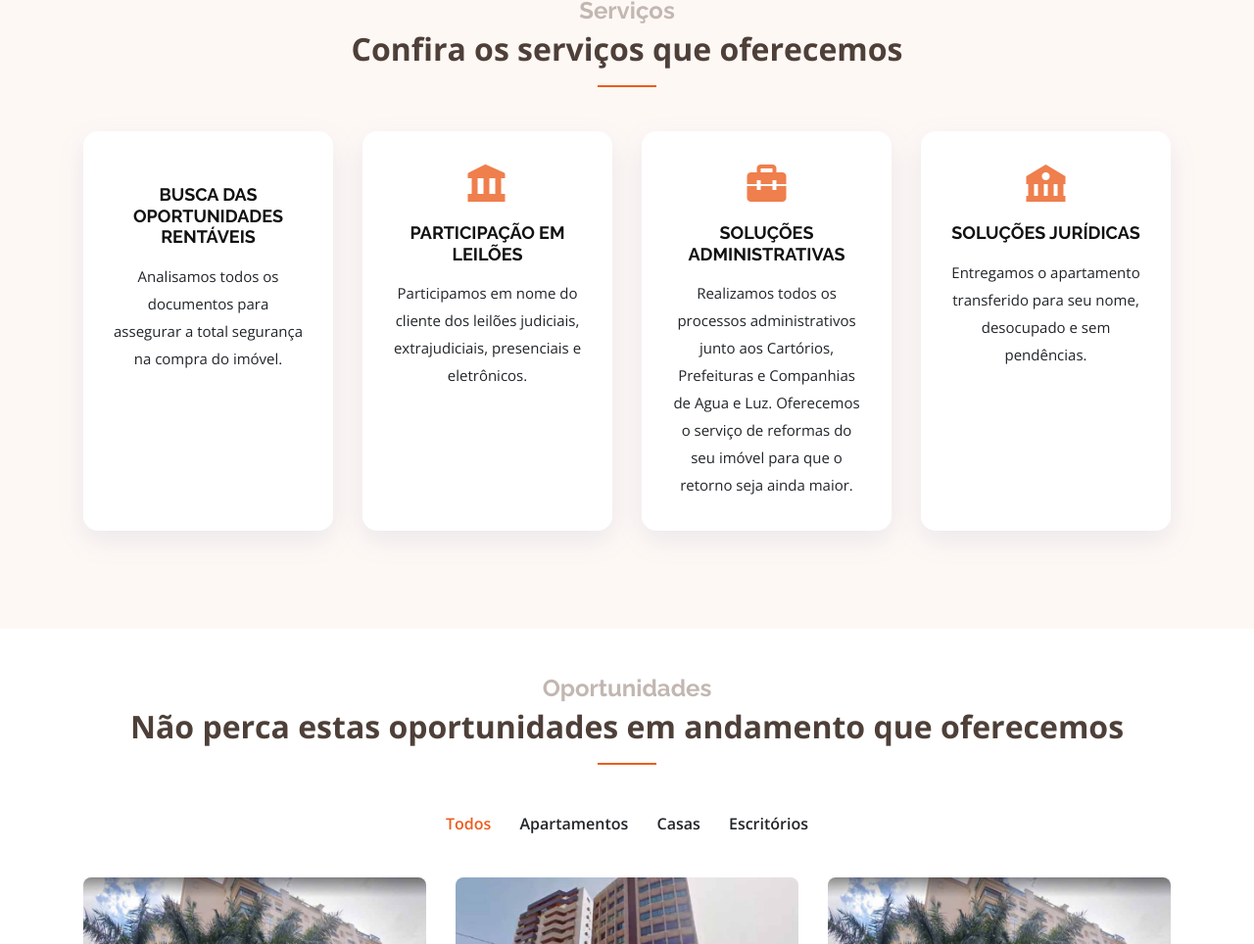
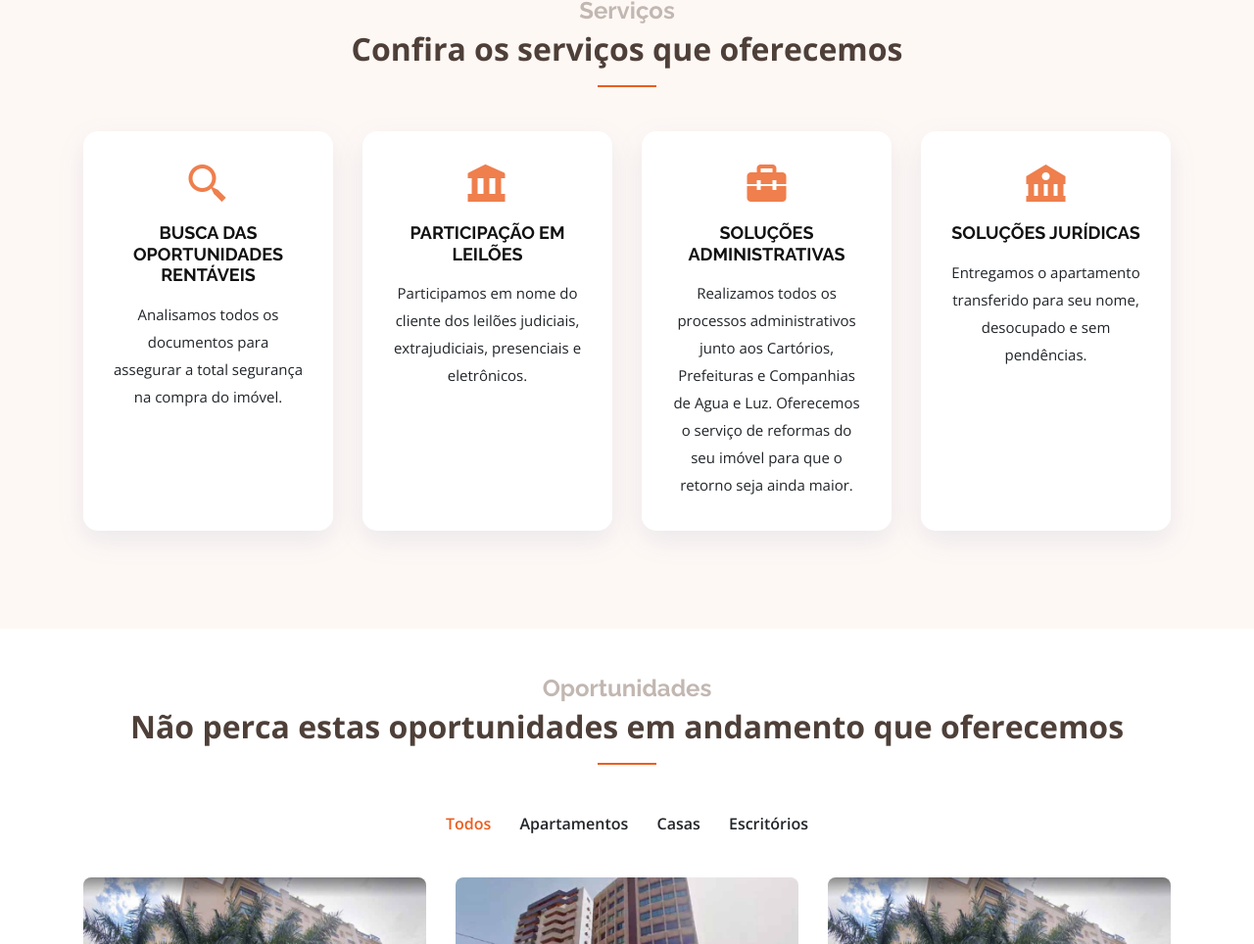
Before and after one commit to andrevft/infante_leiloes, a plain HTML site: page index.html in a window 1280 px wide. Shown: the part 1252-2216 px from the top of the page at 98% size. Drawn offline with nearby package versions, Linux system fonts and the light colour scheme.

Commit message:
icons update 02

```diff
--- a/index.html
+++ b/index.html
@@ -130,7 +130,7 @@
         <div class="row">
           <div class="col-md-6 col-lg-3 d-flex align-items-stretch" data-aos="zoom-in" data-aos-delay="100">
             <div class="icon-box">
-              <div class="icon"><i class="bx bx-search-alt-2git"></i></div>
+              <div class="icon"><i class="bx bx-search-alt-2"></i></div>
               <h4 class="title"><a href="">BUSCA DAS OPORTUNIDADES RENTÁVEIS</a></h4>
               <p class="description">Analisamos todos os documentos para assegurar a total segurança na compra do
                 imóvel.</p>
```
